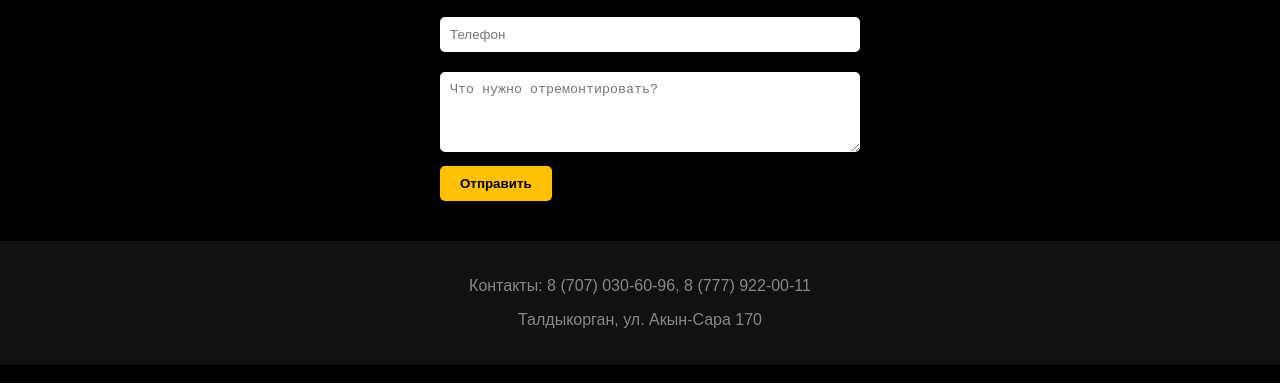
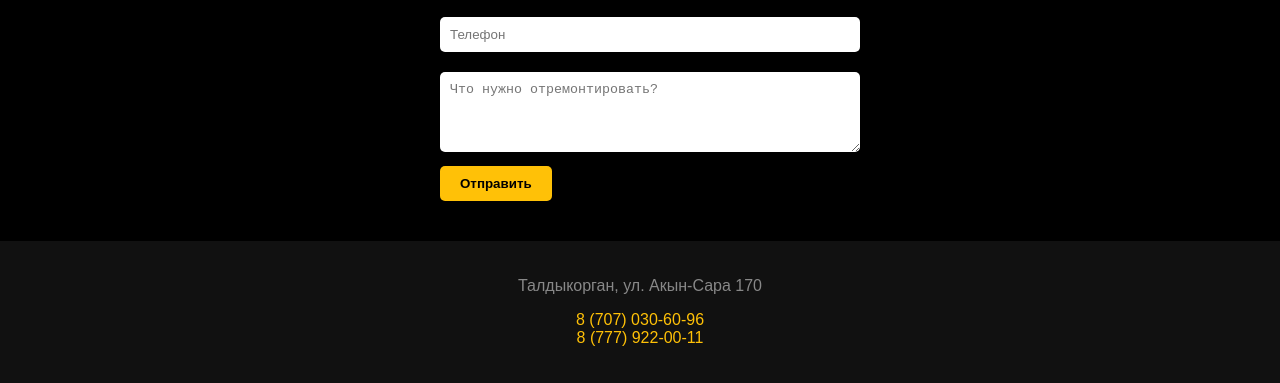
Before and after one commit to vremya-remonta/repair-timejts, a plain HTML site: page index.html in a window 1280 px wide. Shown: the part 827-1210 px from the top of the page. Drawn offline with Linux system fonts and the light colour scheme.

Commit message:
Update index.html

```diff
--- a/index.html
+++ b/index.html
@@ -12,30 +12,37 @@
       color: #ffc107;
       text-align: center;
     }
+
     header {
       padding: 30px 20px;
     }
+
     header img {
       width: 120px;
       height: auto;
       margin-bottom: 10px;
     }
+
     h1 {
       margin: 10px 0;
       color: #ffc107;
     }
+
     h2 {
       color: #fff;
       margin-top: 10px;
     }
+
     section {
       padding: 40px 20px;
     }
+
     form {
       max-width: 400px;
       margin: 0 auto;
       text-align: left;
     }
+
     input, textarea {
       width: 100%;
       padding: 10px;
@@ -43,6 +50,7 @@
       border: none;
       border-radius: 5px;
     }
+
     button {
       background-color: #ffc107;
       color: black;
@@ -52,17 +60,25 @@
       font-weight: bold;
       cursor: pointer;
     }
+
     footer {
       background-color: #111;
       color: #888;
       padding: 20px;
     }
+
+    footer a {
+      color: #ffc107;
+      text-decoration: none;
+    }
+
     .whatsapp-float {
       position: fixed;
       bottom: 20px;
       right: 20px;
       z-index: 100;
     }
+
     .whatsapp-float img {
       width: 60px;
       height: 60px;
@@ -70,6 +86,7 @@
   </style>
 </head>
 <body>
+
   <header>
     <div style="display: flex; flex-direction: column; align-items: center;">
       <img src="logo.png" alt="Логотип Время Ремонта">
@@ -104,12 +121,15 @@
   </section>
 
   <footer>
-    <p>Контакты: 8 (707) 030-60-96, 8 (777) 922-00-11</p>
     <p>Талдыкорган, ул. Акын-Сара 170</p>
+    <p>
+      <a href="tel:+77070306096">8 (707) 030-60-96</a><br>
+      <a href="tel:+77779220011">8 (777) 922-00-11</a>
+    </p>
   </footer>
 
   <!-- Кнопка WhatsApp -->
-  <a class="whatsapp-float" href="https://wa.me/77779220011" target="_blank">
+<a class="whatsapp-float" href="https://wa.me/77779220011" target="_blank">
   <img src="https://upload.wikimedia.org/wikipedia/commons/6/6b/WhatsApp.svg" alt="WhatsApp">
 </a>
 
@@ -123,5 +143,6 @@
       window.open("https://wa.me/77779220011?text=" + text, "_blank");
     }
   </script>
+
 </body>
 </html>
```
